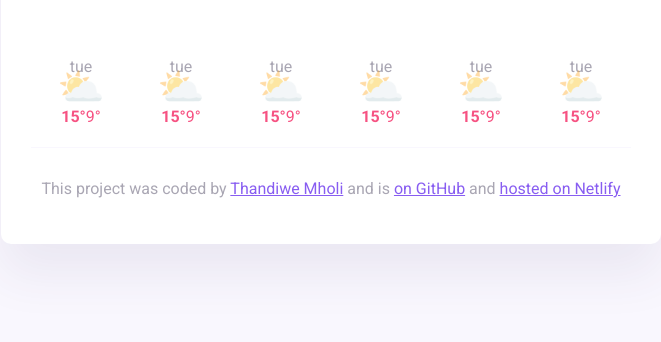
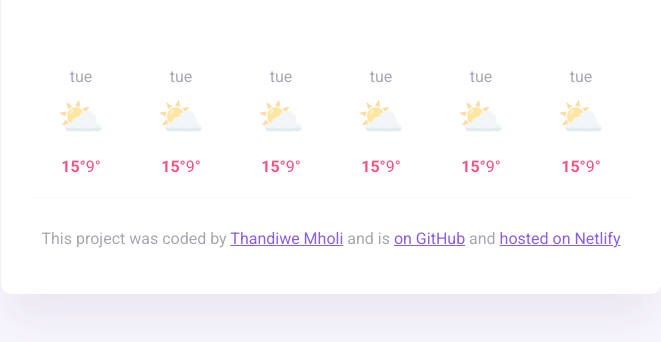
Before and after one commit to Thandie08/My-Weather-Website, a plain HTML site: page index.html in a window 1280 px wide. Shown: the part 336-678 px from the top of the page, without its empty margins (309-970 px from the left). Drawn offline with nearby package versions, Linux system fonts and the light colour scheme.

Commit message:
Update style.css

```diff
--- a/style.css
+++ b/style.css
@@ -99,8 +99,8 @@ main {
   text-align: center;
   color: rgba(39, 33, 66, 0.4);
   font-size: 16px;
-  line-height: 20px;
-  margin-bottom: 20px;
+  line-height: 40px;
+  margin-bottom: 10px;
 }
 
 .forecast-icon {
```
